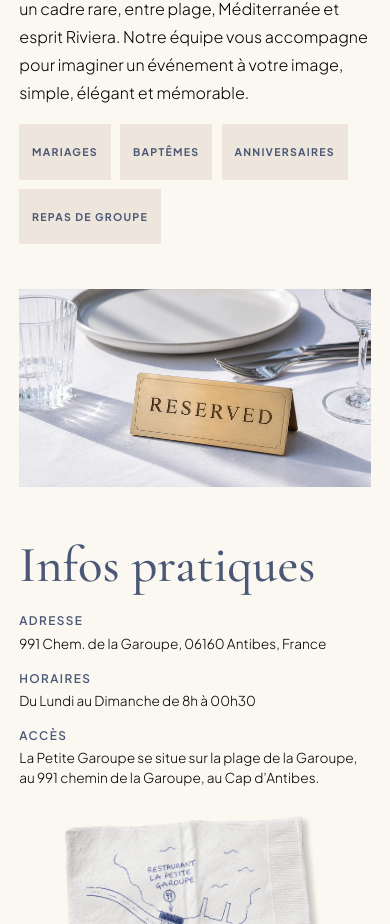
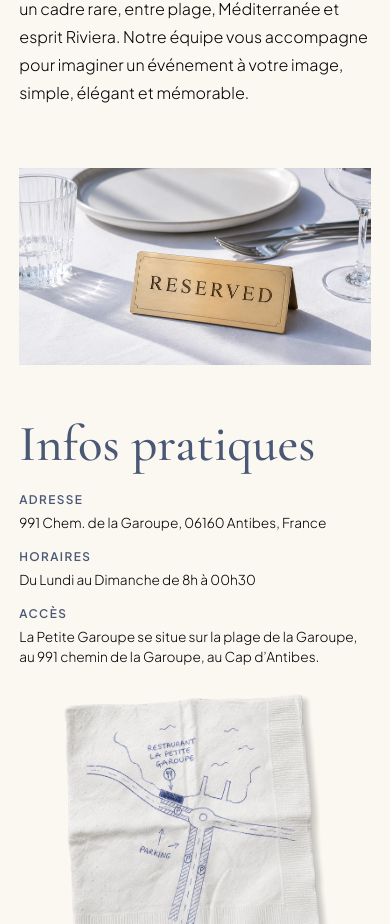
Before and after one commit to JulienAziza06/la-petite-garoupe, a React (Vite) app: page /fr in a window 390 px wide. Shown: the part 3179-4103 px from the top of the page. Built offline with nearby package versions, Linux system fonts and the light colour scheme.

Commit message:
Hide event badges on mobile

```diff
--- a/src/site/styles-layout.css
+++ b/src/site/styles-layout.css
@@ -2111,14 +2111,7 @@
   }
 
   .v6-shell .v6-events__tags {
-    gap: 0.6rem;
-    margin-top: 1.1rem;
-  }
-
-  .v6-shell .v6-events__tags span {
-    min-height: 2.15rem;
-    padding: 0.65rem 0.8rem;
-    font-size: 0.66rem;
+    display: none;
   }
 
   .v6-shell .v5-cuisine__grid .v5-showcase-card img,
```
